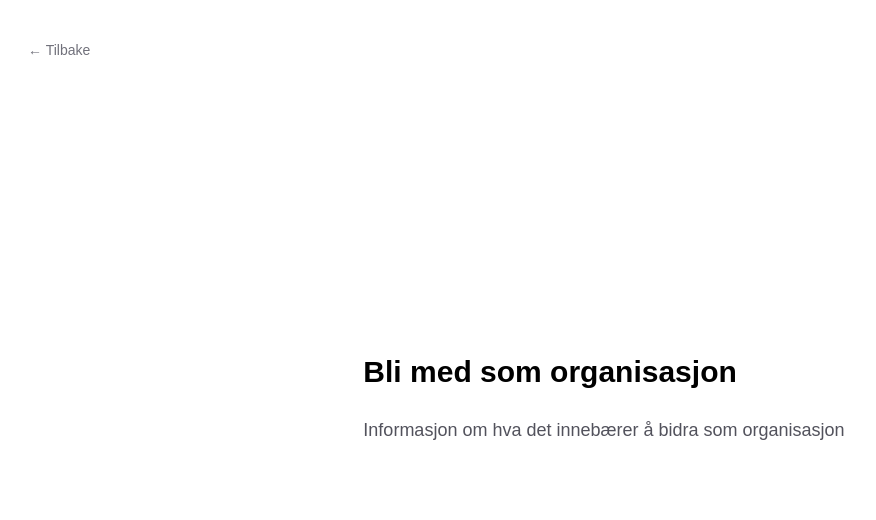
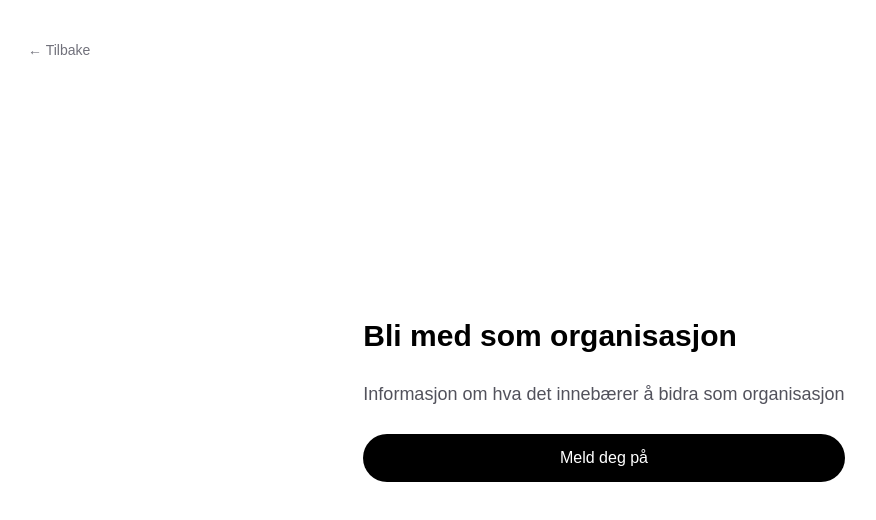
Before and after one commit to Padriv/paadriv-redd-fjorden, a Next.js app: page /organisasjon in a window 1280 px wide. Shown: the top 520 px of the page, without its empty margins (36-912 px from the left). Built offline with nearby package versions, Linux system fonts and the light colour scheme.

Commit message:
feat: legge til  "meld deg på" knapp til organisasjonssiden

```diff
--- a/app/organisasjon/page.tsx
+++ b/app/organisasjon/page.tsx
@@ -1,4 +1,5 @@
 import Link from "next/link";
+import Button from "@/components/Button";
 
 export default function Organisasjon() {
   return (
@@ -16,6 +17,7 @@ export default function Organisasjon() {
         <p className="text-lg leading-8 text-zinc-600">
           Informasjon om hva det innebærer å bidra som organisasjon
         </p>
+        <Button  label="Meld deg på" />
       </div>
     </main>
   );
```
